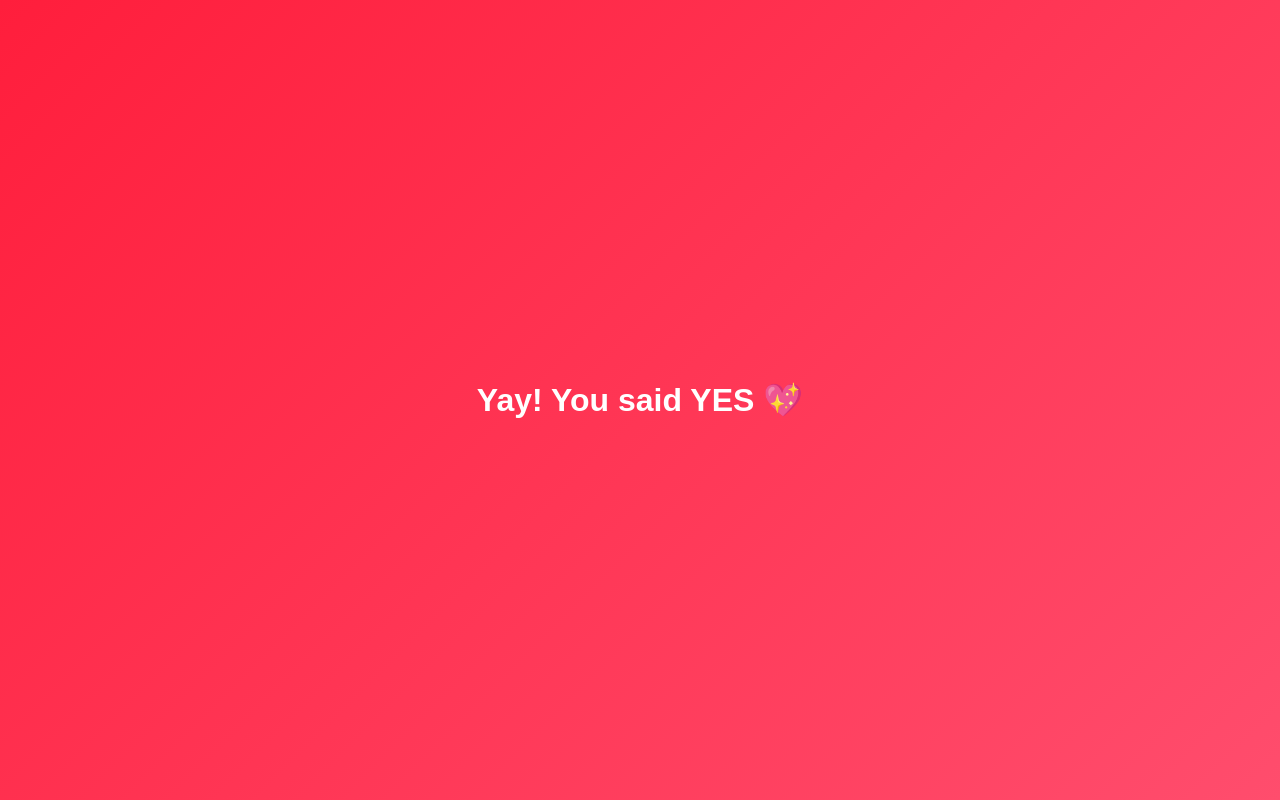
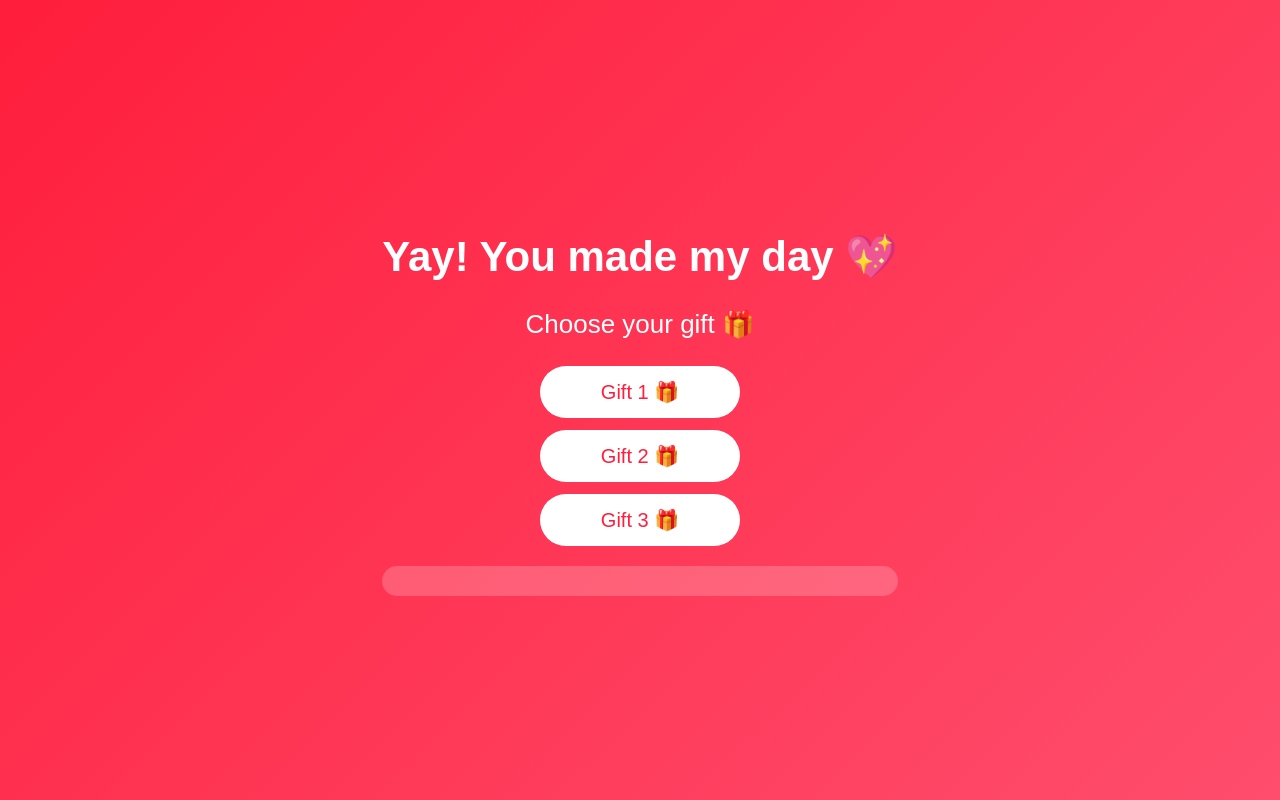
Before and after one commit to hariprasath73/my-app, a plain HTML site: page index.html in a window 1280 px wide. Both pictures are taken after a click on the button "Yes ❤️". Drawn offline with Linux system fonts and the light colour scheme.

Commit message:
Update index.html

```diff
--- a/index.html
+++ b/index.html
@@ -1,37 +1,69 @@
 <!DOCTYPE html>
 <html lang="en">
 <head>
-  <meta charset="UTF-8" />
-  <meta name="viewport" content="width=device-width, initial-scale=1.0" />
+<meta charset="UTF-8">
+<meta name="viewport" content="width=device-width, initial-scale=1.0">
 <title>Hey Thangameyyyy ❤️</title>
 
 <style>
-    body {
-      margin: 0;
-      height: 100vh;
-      display: flex;
-      justify-content: center;
-      align-items: center;
+body{
+  margin:0;
+  font-family: Arial, Helvetica, sans-serif;
   background: linear-gradient(135deg,#ff1e3c,#ff4d6d);
-      font-family: Arial, sans-serif;
-      color: white;
-      overflow: hidden;
+  height:100vh;
+  display:flex;
+  align-items:center;
+  justify-content:center;
+  overflow:hidden;
+  color:white;
 }
-    .container { text-align: center; }
-    button {
-      padding: 14px 28px;
-      font-size: 20px;
-      border-radius: 30px;
-      border: none;
-      margin: 15px;
-      cursor: pointer;
+
+.container{
+  text-align:center;
+  padding:20px;
 }
-    #yesBtn { background: white; color: #ff1e3c; }
-    #noBtn  { background: #900; color: white; position: absolute; }
+
+h1{ font-size:42px; }
+p{ font-size:26px; }
+
+button{
+  padding:14px 28px;
+  font-size:20px;
+  border:none;
+  border-radius:30px;
+  margin:15px;
+  cursor:pointer;
+}
+
+#yesBtn{ background:white; color:#ff1e3c; }
+#noBtn{ background:#900; color:white; position:absolute; }
+
+#finalScreen{ display:none; }
+#giftSection{ display:none; margin-top:20px; }
+
+.giftBtn{
+  background:white;
+  color:#ff1e3c;
+  display:block;
+  width:200px;
+  margin:12px auto;
+}
+
+.messageBox{
+  margin-top:20px;
+  font-size:22px;
+  background:rgba(255,255,255,0.2);
+  padding:15px;
+  border-radius:15px;
+}
 </style>
 </head>
 
 <body>
+
+<audio id="bgMusic" loop>
+  <source src="https://cdn.pixabay.com/download/audio/2022/03/15/audio_c8b63c7d9c.mp3?filename=romantic-love-11786.mp3" type="audio/mpeg">
+</audio>
 
 <div class="container" id="mainScreen">
   <h1>Hey Thangameyyyy ❤️</h1>
@@ -40,22 +72,64 @@
   <button id="noBtn">No</button>
 </div>
 
+<div class="container" id="finalScreen">
+  <h1>Yay! You made my day 💖</h1>
+
+  <div id="giftSection">
+    <p>Choose your gift 🎁</p>
+    <button class="giftBtn" data-gift="1">Gift 1 🎁</button>
+    <button class="giftBtn" data-gift="2">Gift 2 🎁</button>
+    <button class="giftBtn" data-gift="3">Gift 3 🎁</button>
+
+    <div id="messageBox" class="messageBox"></div>
+  </div>
+</div>
+
 <script>
-document.addEventListener("DOMContentLoaded", function () {
+document.addEventListener("DOMContentLoaded", () => {
+
   const yesBtn = document.getElementById("yesBtn");
-  const noBtn  = document.getElementById("noBtn");
+  const noBtn = document.getElementById("noBtn");
+  const mainScreen = document.getElementById("mainScreen");
+  const finalScreen = document.getElementById("finalScreen");
+  const giftSection = document.getElementById("giftSection");
+  const messageBox = document.getElementById("messageBox");
+  const bgMusic = document.getElementById("bgMusic");
 
-  console.log("Buttons:", yesBtn, noBtn);
-
+  // No button runs away 😄
   noBtn.addEventListener("mouseover", () => {
-    noBtn.style.left = Math.random() * 300 + "px";
-    noBtn.style.top  = Math.random() * 300 + "px";
+    noBtn.style.left = Math.random() * (window.innerWidth - 120) + "px";
+    noBtn.style.top  = Math.random() * (window.innerHeight - 60) + "px";
   });
 
+  // Yes button flow ❤️
   yesBtn.addEventListener("click", () => {
-    document.body.innerHTML =
-      "<h1 style='color:white;text-align:center;'>Yay! You said YES 💖</h1>";
+    mainScreen.style.display = "none";
+    finalScreen.style.display = "block";
+    giftSection.style.display = "block";
+    bgMusic.play().catch(() => {});
   });
+
+  // Gift messages
+  document.querySelectorAll(".giftBtn").forEach(btn => {
+    btn.addEventListener("click", () => {
+      const gift = btn.dataset.gift;
+
+      if (gift === "1") {
+        messageBox.innerHTML =
+          "You became my favorite thought without even trying.<br>Your smile makes everything lighter.<br>My heart notices you ❤️";
+      }
+      if (gift === "2") {
+        messageBox.innerHTML =
+          "If Valentine’s Day had a face, it would look a lot like you.<br>Calm, charming, and impossible to ignore 💖";
+      }
+      if (gift === "3") {
+        messageBox.innerHTML =
+          "You have this quiet magic that pulls me in.<br>One look from you changes my whole mood 🌹";
+      }
+    });
+  });
+
 });
 </script>
 
```
Lines whose indentation alone changed are shown as unchanged.
